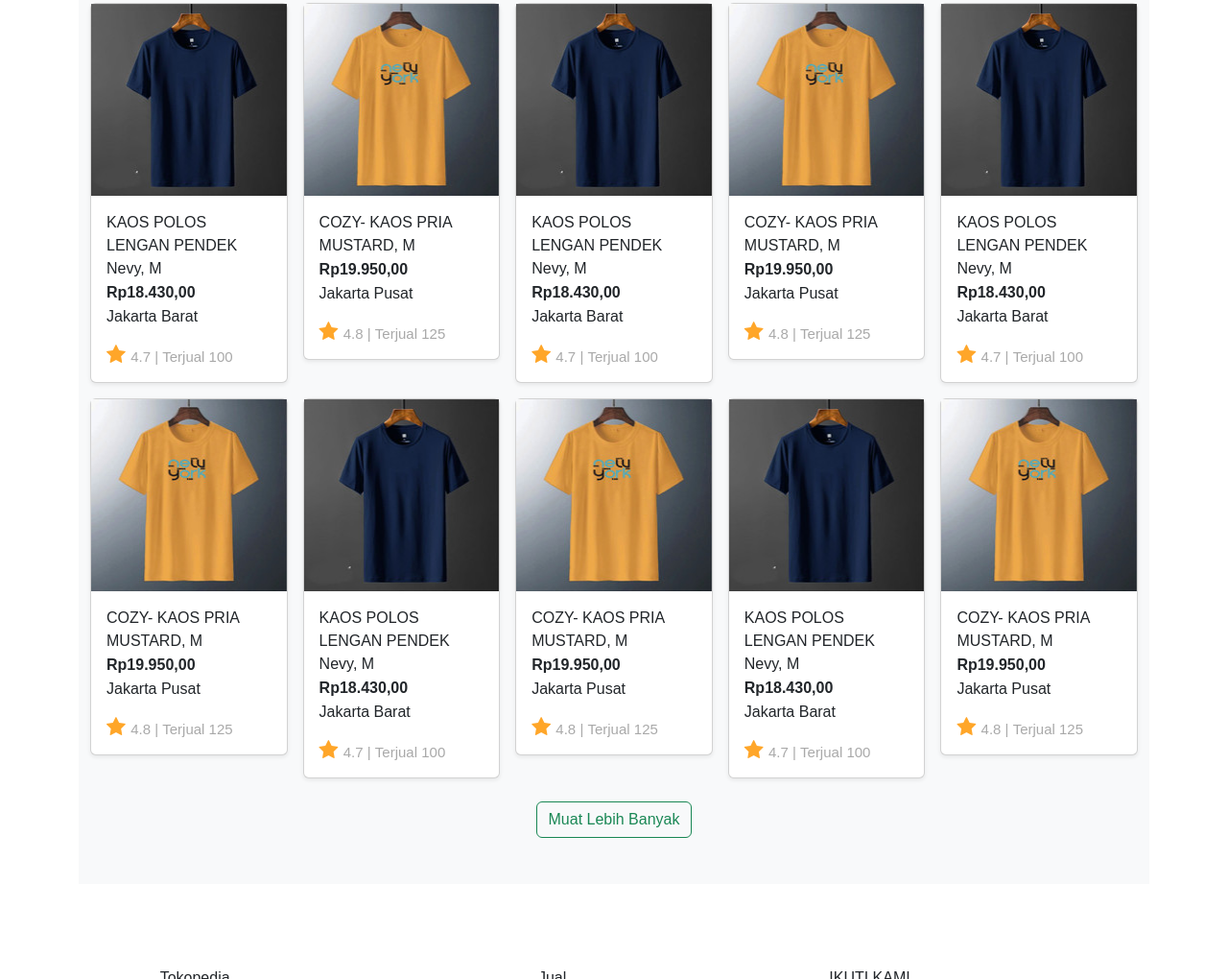
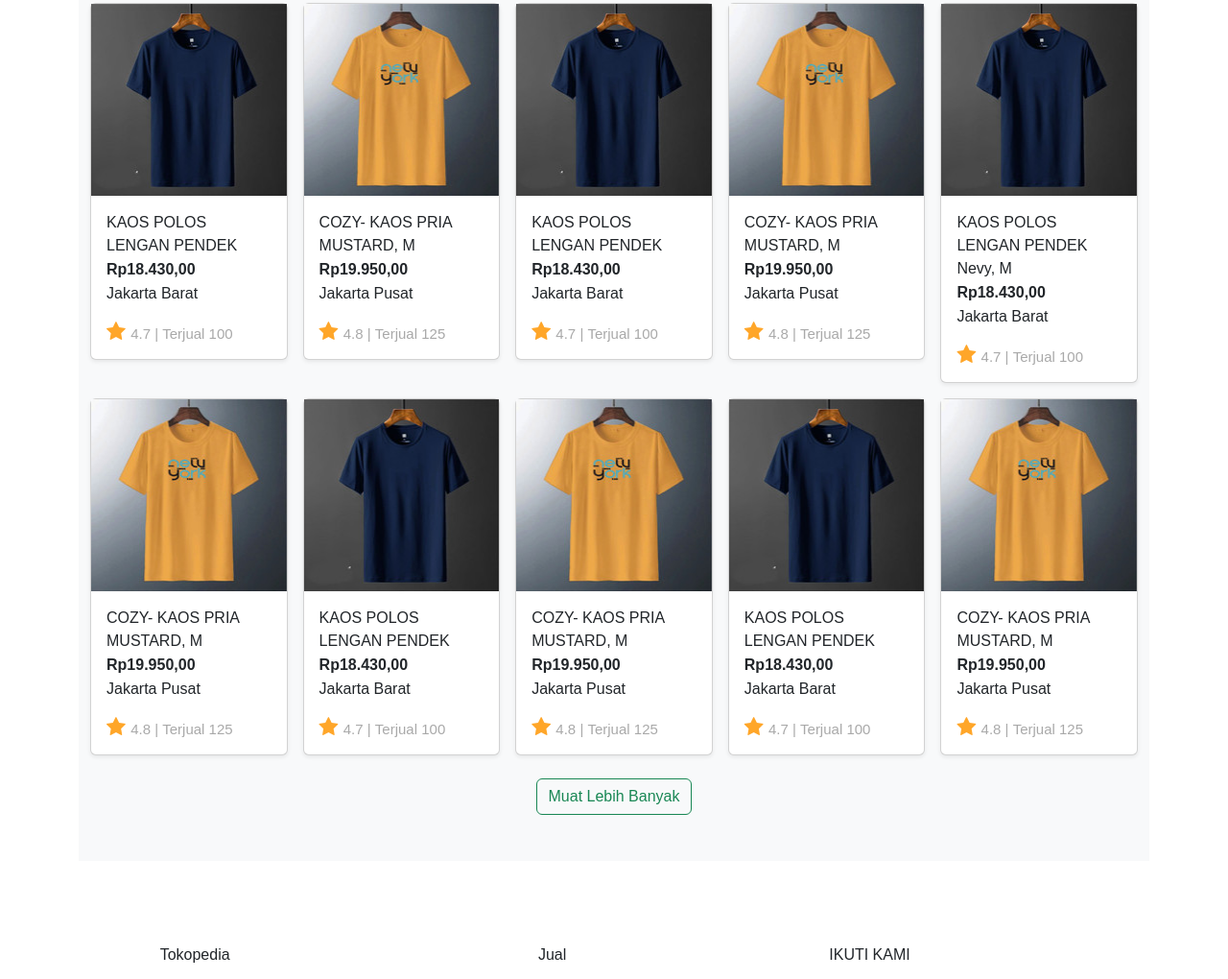
Before and after one commit to prasetyoedi/tokped, a plain HTML site: page index.html in a window 1280 px wide. Shown: the part 683-1703 px from the top of the page at 96% size. Drawn offline with nearby package versions, Linux system fonts and the light colour scheme; a web font is replaced by a local one.

Commit message:
update index.html

```diff
--- a/index.html
+++ b/index.html
@@ -119,7 +119,7 @@
                             <div class="card shadow-sm">
                                 <img src="assets/img/kaos1.jpg" alt="" srcset="" width="100%" height="200">
                                 <div class="card-body ">
-                                    <p class="card-text">KAOS POLOS LENGAN PENDEK Nevy, M</p>
+                                    <p class="card-text">KAOS POLOS LENGAN PENDEK</p>
                                     <p class="text1 fw-bold">Rp18.430,00</p>
                                     <p class="text1">Jakarta Barat</p>
                                     <i class="fa fa-star fa-lg"> <span class="rating"> 4.7 | Terjual 100</span></i>
@@ -143,7 +143,7 @@
                             <div class="card shadow-sm">
                                 <img src="assets/img/kaos1.jpg" alt="" srcset="" width="100%" height="200">
                                 <div class="card-body ">
-                                    <p class="card-text">KAOS POLOS LENGAN PENDEK Nevy, M</p>
+                                    <p class="card-text">KAOS POLOS LENGAN PENDEK</p>
                                     <p class="text1 fw-bold">Rp18.430,00</p>
                                     <p class="text1">Jakarta Barat</p>
                                     <i class="fa fa-star fa-lg"> <span class="rating"> 4.7 | Terjual 100</span></i>
@@ -192,7 +192,7 @@
                             <div class="card shadow-sm">
                                 <img src="assets/img/kaos1.jpg" alt="" srcset="" width="100%" height="200">
                                 <div class="card-body ">
-                                    <p class="card-text">KAOS POLOS LENGAN PENDEK Nevy, M</p>
+                                    <p class="card-text">KAOS POLOS LENGAN PENDEK</p>
                                     <p class="text1 fw-bold">Rp18.430,00</p>
                                     <p class="text1">Jakarta Barat</p>
                                     <i class="fa fa-star fa-lg"> <span class="rating"> 4.7 | Terjual 100</span></i>
@@ -216,7 +216,7 @@
                             <div class="card shadow-sm">
                                 <img src="assets/img/kaos1.jpg" alt="" srcset="" width="100%" height="200">
                                 <div class="card-body ">
-                                    <p class="card-text">KAOS POLOS LENGAN PENDEK Nevy, M</p>
+                                    <p class="card-text">KAOS POLOS LENGAN PENDEK</p>
                                     <p class="text1 fw-bold">Rp18.430,00</p>
                                     <p class="text1">Jakarta Barat</p>
                                     <i class="fa fa-star fa-lg"> <span class="rating"> 4.7 | Terjual 100</span></i>
```
